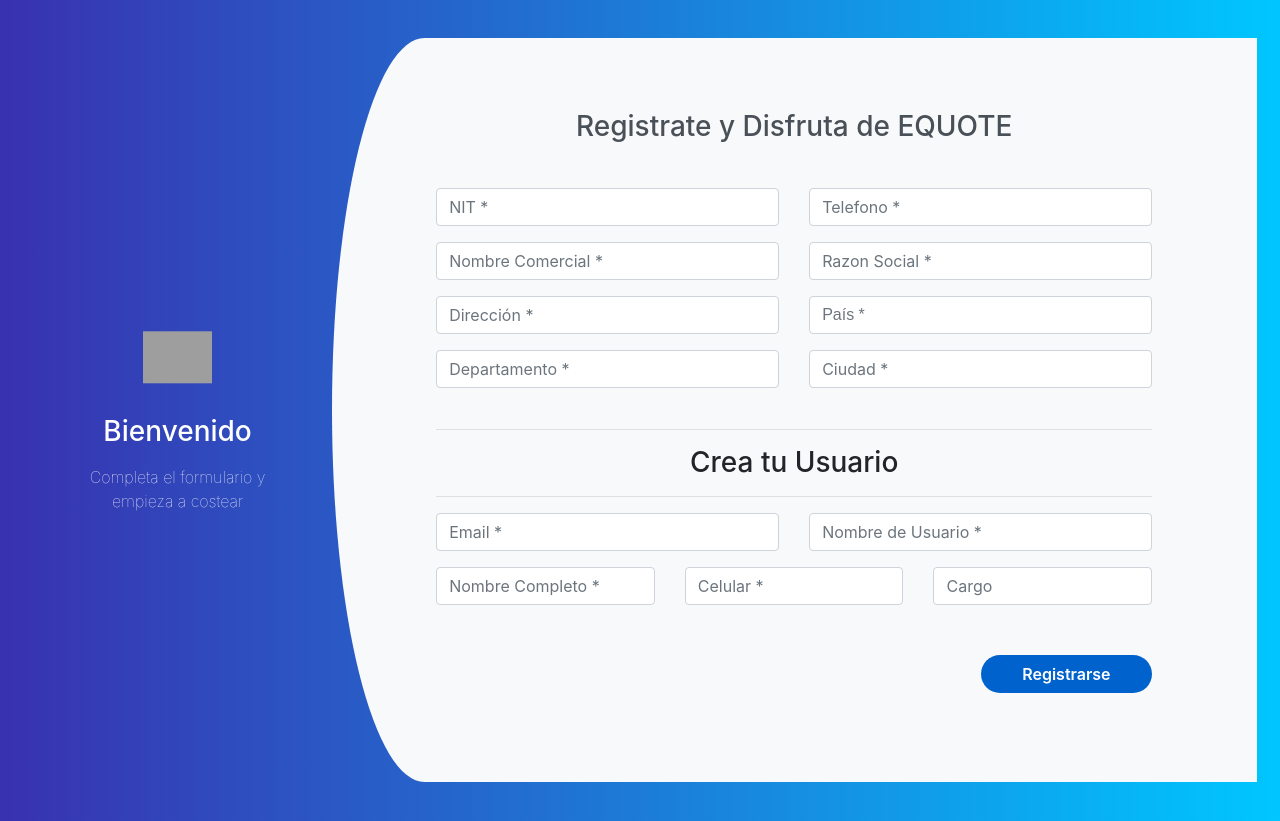
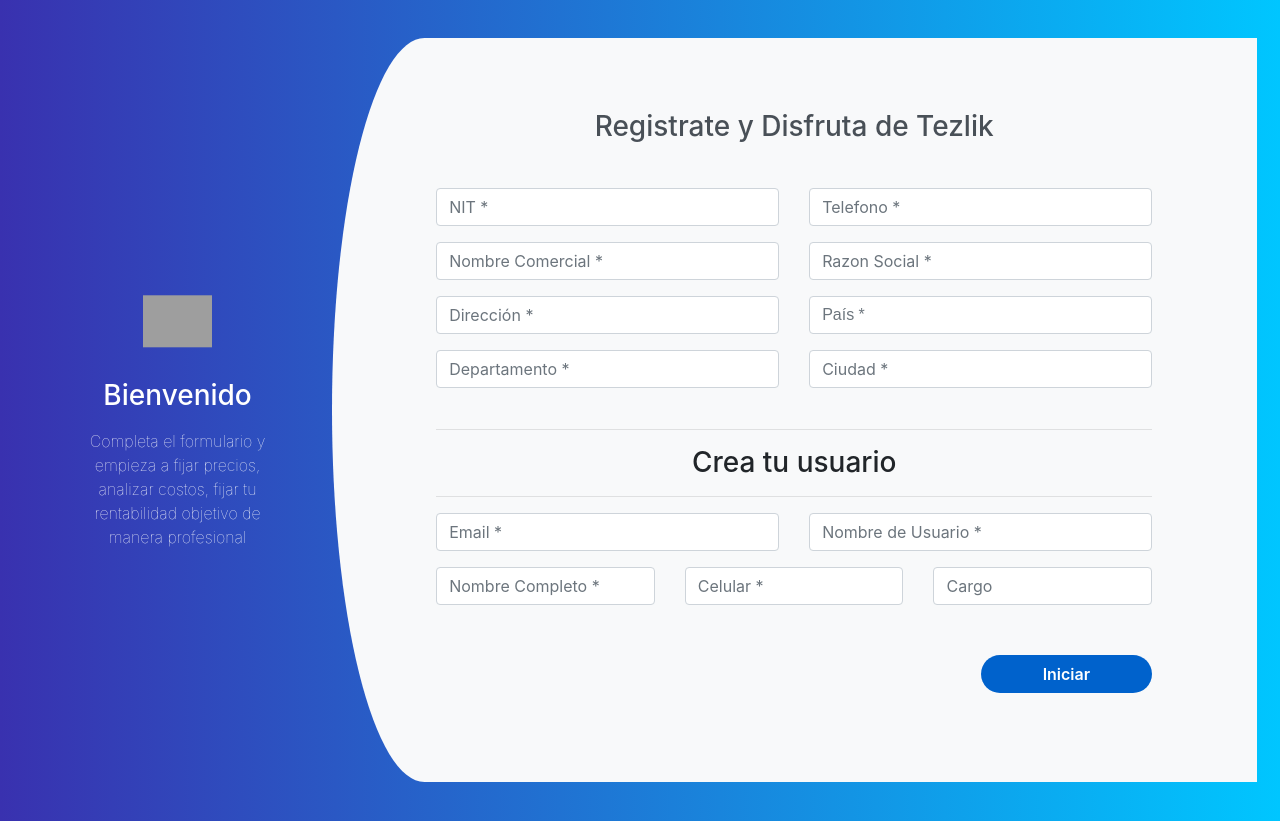
Before and after one commit to Teenus-SAS/planeacionCostos, a PHP site: page /register/index.php in a window 1280 px wide. Run offline with PHP 8.4, Linux system fonts and the light colour scheme; some libraries are stand-ins or nearby versions; grey boxes are pictures that could not be loaded.

Commit message:
actualizacion campos de equote a tezlik

```diff
--- a/register/index.php
+++ b/register/index.php
@@ -5,7 +5,7 @@
   <meta charset="UTF-8">
   <meta name="viewport" content="width=device-width, initial-scale=1.0">
   <meta http-equiv="X-UA-Compatible" content="ie=edge">
-  <title>Registrate a EQUOTE</title>
+  <title>Registrate a Tezlik</title>
   <link href="/app/assets/css/bootstrap.min.css" rel="stylesheet" />
   <link rel="stylesheet" href="/css/register/register.css">
   <link rel="stylesheet" href="//code.jquery.com/ui/1.12.1/themes/base/jquery-ui.css">
@@ -18,13 +18,13 @@
       <div class="col-md-3 register-left ">
         <img src="https://image.ibb.co/n7oTvU/logo_white.png" alt="" />
         <h3>Bienvenido</h3>
-        <p>Completa el formulario y empieza a costear</p>
+        <p>Completa el formulario y empieza a fijar precios, analizar costos, fijar tu rentabilidad objetivo de manera profesional</p>
       </div>
       <div class="col-md-9 register-right">
         <div class="tab-content" id="myTabContent">
           <form id="form-register">
             <div class="tab-pane fade show active" id="home" role="tabpanel" aria-labelledby="home-tab">
-              <h3 class="register-heading">Registrate y Disfruta de EQUOTE</h3>
+              <h3 class="register-heading">Registrate y Disfruta de Tezlik</h3>
               <div class="row register-form" style="padding-bottom: 1%;">
                 <div class="col-md-12">
                   <div class="row">
@@ -86,7 +86,7 @@
               <div class="row register-form" style="padding-top: 0; margin-top: 0;">
                 <div class="col-12 col-md-12">
                   <hr>
-                  <h3 class="text-center">Crea tu Usuario</h3>
+                  <h3 class="text-center">Crea tu usuario</h3>
                   <hr>
                 </div>
                 <div class="col-md-12">
@@ -126,7 +126,7 @@
                 <div class="col-md-12">
                   <div class="row">
                     <div class="col-md-6"></div>
-                    <div class="col-md-6"><input type="submit" class="btnRegister" value="Registrarse" /></div>
+                    <div class="col-md-6"><input type="submit" class="btnRegister" value="Iniciar" /></div>
                   </div>
                 </div>
               </div>
```
